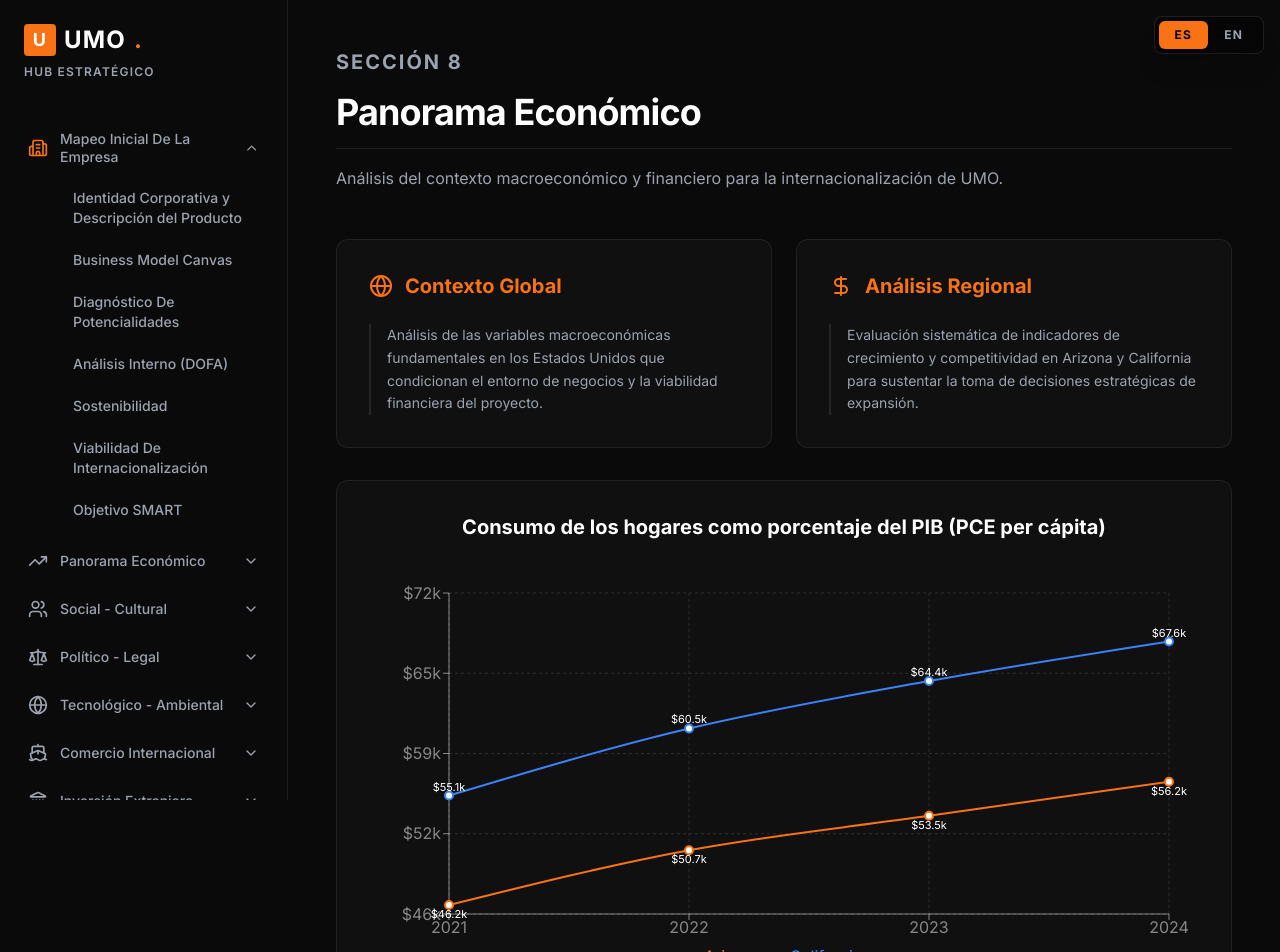
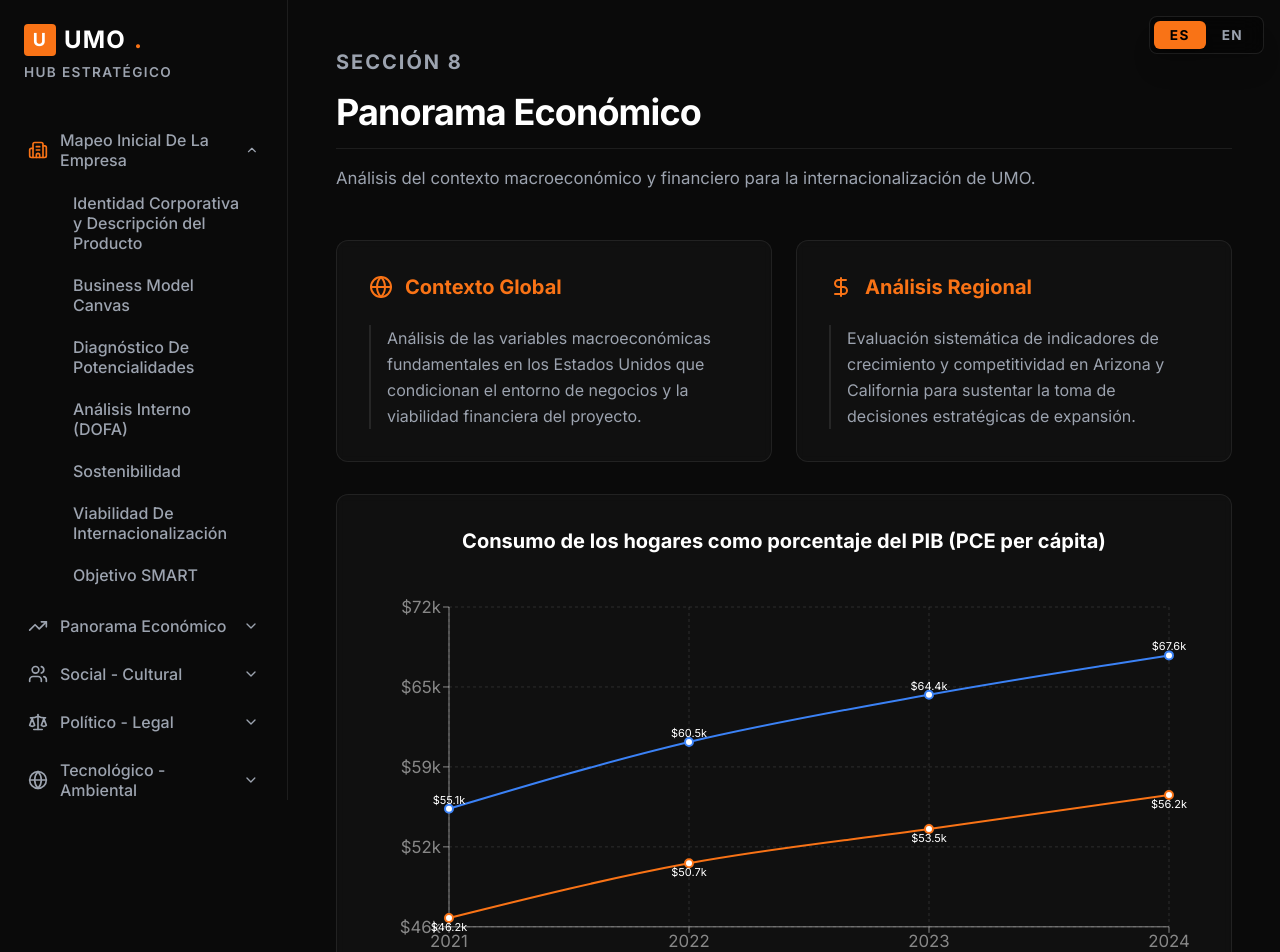
Before and after one commit to 4builes-crypto/Umo-internationalization, a React (Vite) app: page /economics in a window 1280 px wide. Shown: the top 952 px of the page. Built offline with nearby package versions, Linux system fonts and the light colour scheme.

Commit message:
style: increase global font size for better readability

```diff
--- a/src/index.css
+++ b/src/index.css
@@ -7,6 +7,19 @@
 @layer base {
   body {
     @apply bg-background text-textPrimary antialiased font-sans m-0 p-0 overflow-x-hidden;
+    font-size: 1.05rem;
+  }
+
+  .text-xs {
+    font-size: 0.85rem !important;
+  }
+
+  .text-sm {
+    font-size: 1rem !important;
+  }
+
+  .text-base {
+    font-size: 1.125rem !important;
   }
 }
 
```
